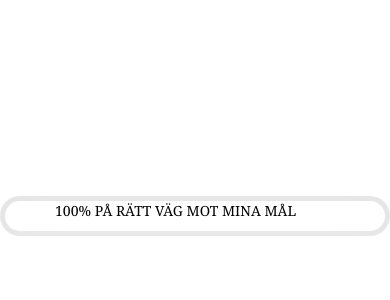
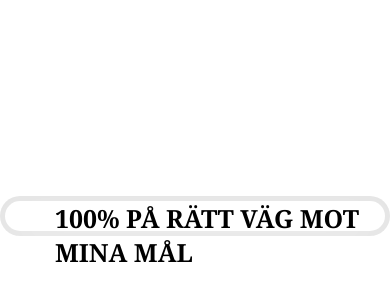
Before and after one commit to Zarser/Profile, a plain HTML site: page prog.html in a window 390 px wide. Shown: the part 206-506 px from the top of the page. Drawn offline with Linux system fonts and the light colour scheme.

Commit message:
bad outcome responsive

```diff
--- a/prog.html
+++ b/prog.html
@@ -56,13 +56,6 @@ animation: mymove 3s normal forwards;
   100% { opacity: 100%; color:black }
 
 }
-@media screen and (max-width: 600px) {
-  span{
-    font-size: 14px;
-    font-weight: 200;
-    padding-right: 20px;
-  }
-}
     </style>
     <div class="progress">
         <div class="progress-value"><span>100% PÅ RÄTT VÄG MOT MINA MÅL</span></div>
```
Also changed, not shown: erbjuder.html (+0 -5 lines), skills.html (+0 -5 lines).
